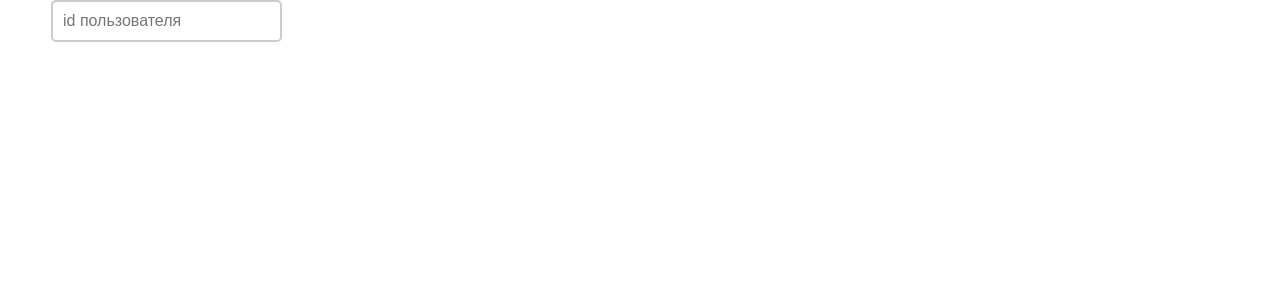
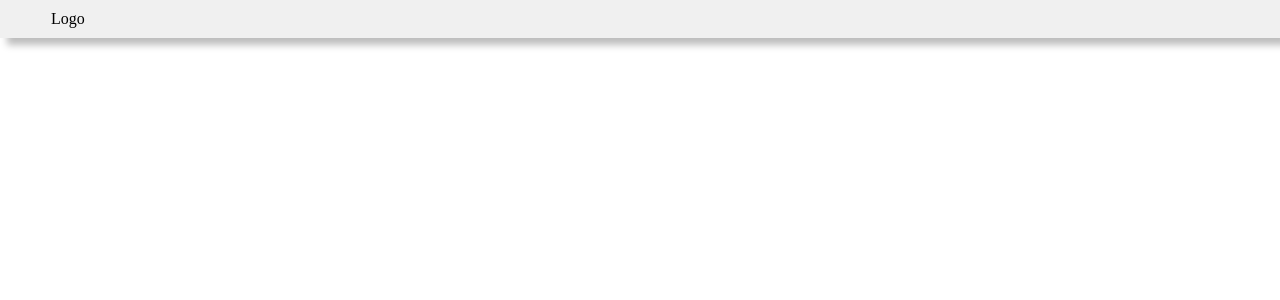
Before and after one commit to Scat55/QuickDeal, a Vue app: page / in a window 1280 px wide. Shown: the top 300 px of the page. Built offline with nearby package versions, Linux system fonts and the light colour scheme.

Commit message:
feat: create header widget

```diff
--- a/src/pages/Home.vue
+++ b/src/pages/Home.vue
@@ -1,14 +1,11 @@
 <script setup lang="ts">
-import { Input } from '@/shared/input';
-import { Container } from '@/shared/container';
+import Header from '@/widgets/header/index.vue';
 </script>
 
 <template>
-  <header class="header">
-    <Container>
-      <Input type="text" placeholder="id пользователя" />
-    </Container>
-  </header>
+  <main>
+    <Header />
+  </main>
 </template>
 
 <style scoped></style>
--- /dev/null
+++ b/src/widgets/header/index.vue
@@ -0,0 +1,21 @@
+<script setup lang="ts">
+import { Container } from '@/shared/container';
+</script>
+
+<template>
+  <header class="header">
+    <div class="header__content">
+      <Container>
+        <div class="header__content-logo">Logo</div>
+      </Container>
+    </div>
+  </header>
+</template>
+
+<style scoped lang="scss">
+.header {
+  padding: 0.625rem 0;
+  background: linear-gradient(145deg, #f0f0f0, #f0f0f0);
+  box-shadow: 7px 7px 7px #bebebe, 7px -7px 14px #ffffff;
+}
+</style>
```
